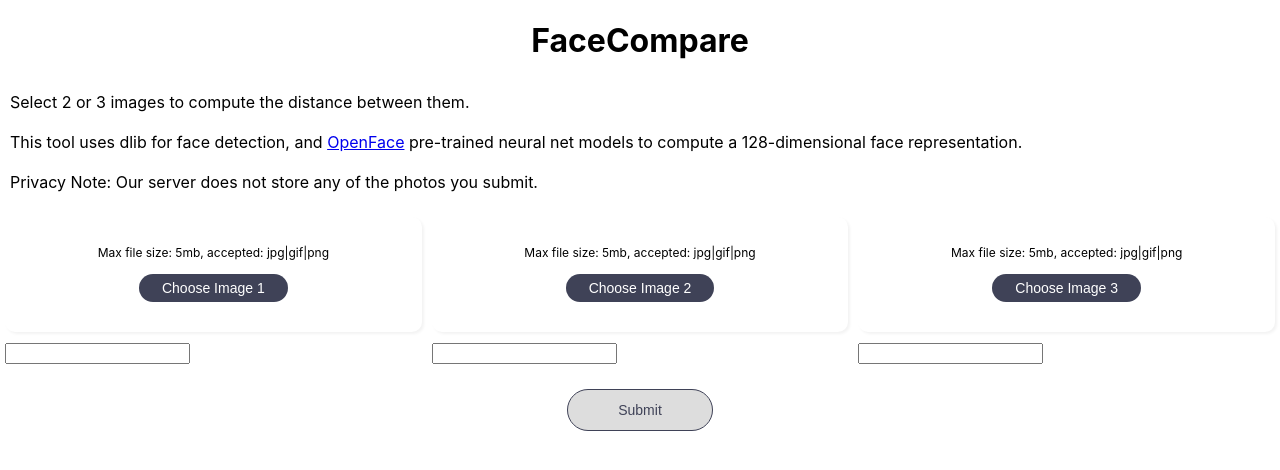
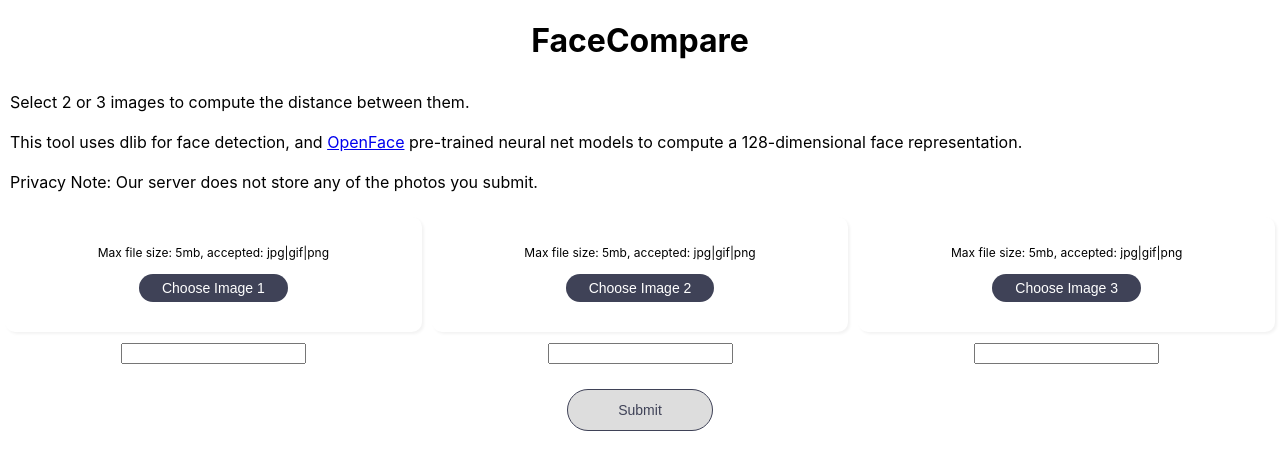
Before and after one commit to kevin868/kfacecompare, a React (Create React App) app: page / in a window 1280 px wide. Shown: the top 470 px of the page. Built offline with nearby package versions, Linux system fonts and the light colour scheme.

Commit message:
Clean up filename access

```diff
--- a/src/App.js
+++ b/src/App.js
@@ -35,7 +35,7 @@
 class CompFace extends Component {
   constructor(props) {
     super(props);
-    this.state = { isLoading: false };
+    this.state = { isLoading: false, fileToAliasMap: {} };
   }
 
   setIsLoading = (val) => {
@@ -50,18 +50,36 @@
   };
 
   // Target a specific file based on fileIndex
+  // Set into state , keyd by index { file1: fileX, file2: fileY, file3: fileZ}
   fileChangedHandler = (fileIndex) => (files) => {
     console.log(fileIndex);
-    console.log(files);
     // ImageUploader returns an array of Files
-    this.setState({ [fileIndex]: files[0] });
+    const fileStrIndex = `file${fileIndex}`;
+    this.setState({ [fileStrIndex]: files[0] });
+    // Create default name in fileToAliasMap
+    // Arbitrarily give long names (usually UUIDs) a default of A, B, C depending on fileIndex 1, 2, 3
+    // Ascii A = 65, B = 66..
+    const getAliasFromIndex = (index) => {
+      return String.fromCharCode(64 + index);
+    };
+    const filename = files[0].name;
+    const alias = filename.length > 14 ? getAliasFromIndex(fileIndex) : filename;
+    // If needed, add to our aliasMap
+    if (alias) {
+      //
+      var updateMap = this.state.fileToAliasMap || {};
+      updateMap[filename] = alias;
+      this.setState({ fileToAliasMap: updateMap });
+    }
   };
-
+  // TODO: Fix display issues, rename Face A / Face B in table
+  // Use aliasMap to display the rewritten names
+  // TODO change ReactApp Icon and text
   onUpdateName = (fileIndex) => (event) => {
-    var oldMap = { ...this.state.fileToAliasMap };
-    const filename = this.getFilename(`file${fileIndex}`);
-    oldMap[filename] = event.target.value;
-    this.setState({ fileToAliasMap: oldMap });
+    var updateMap = { ...this.state.fileToAliasMap };
+    const filename = this.getFilename(fileIndex);
+    updateMap[filename] = event.target.value;
+    this.setState({ fileToAliasMap: updateMap });
     // this.setState({ [fileIndex]: event.target.value });
   };
 
@@ -115,7 +133,12 @@
   };
 
   getFilename = (fileNum) => {
-    return this.state[fileNum] ? this.state[fileNum].name : null;
+    const fileStrIndex = `file${fileNum}`;
+    return this.state[fileStrIndex] ? this.state[fileStrIndex].name : null;
+  };
+
+  getAliasFromFileIndex = (fileIndex) => {
+    return this.state.fileToAliasMap[this.getFilename(fileIndex)];
   };
 
   scrollToBottom = () => {
@@ -139,22 +162,25 @@
       <div>
         <div className="row">
           <UploadCell
-            num="1"
+            num={1}
             fileChangedHandler={this.fileChangedHandler}
             getFilename={this.getFilename}
-            onUpdateName={this.onUpdateName("1")}
+            getAliasFromFileIndex={this.getAliasFromFileIndex}
+            onUpdateName={this.onUpdateName(1)}
           />
           <UploadCell
-            num="2"
+            num={2}
             fileChangedHandler={this.fileChangedHandler}
             getFilename={this.getFilename}
-            onUpdateName={this.onUpdateName("2")}
+            getAliasFromFileIndex={this.getAliasFromFileIndex}
+            onUpdateName={this.onUpdateName(2)}
           />
           <UploadCell
-            num="3"
+            num={3}
             fileChangedHandler={this.fileChangedHandler}
             getFilename={this.getFilename}
-            onUpdateName={this.onUpdateName("3")}
+            getAliasFromFileIndex={this.getAliasFromFileIndex}
+            onUpdateName={this.onUpdateName(3)}
           />
         </div>
         <button className="uploadFilesButton" onClick={this.uploadHandler}>
@@ -173,20 +199,35 @@
   }
 }
 
-const UploadCell = ({ num, fileChangedHandler, getFilename, onUpdateName }) => {
+const UploadCell = ({
+  num,
+  fileChangedHandler,
+  getFilename,
+  getAliasFromFileIndex,
+  onUpdateName,
+}) => {
   return (
     <div className="column">
       <ImageUploader
         withIcon={false}
         buttonText={`Choose Image ${num}`}
-        onChange={fileChangedHandler(`file${num}`)}
+        onChange={fileChangedHandler(num)}
         withPreview={true}
         imgExtension={[".jpg", ".gif", ".png", ".jpeg"]}
         maxFileSize={5242880}
         singleImage={true}
       />
-      <div className="filename">{getFilename(`file${num}`)}</div>
-      <input defaultValue={getFilename(`file${num}`)} type="text" onChange={onUpdateName} />
+      <div className="filename">
+        {getFilename(num)}
+        <div>
+          <input
+            title="(Optional) Type person's name"
+            defaultValue={getAliasFromFileIndex(num)}
+            type="text"
+            onChange={onUpdateName}
+          />
+        </div>
+      </div>
     </div>
   );
 };
```
